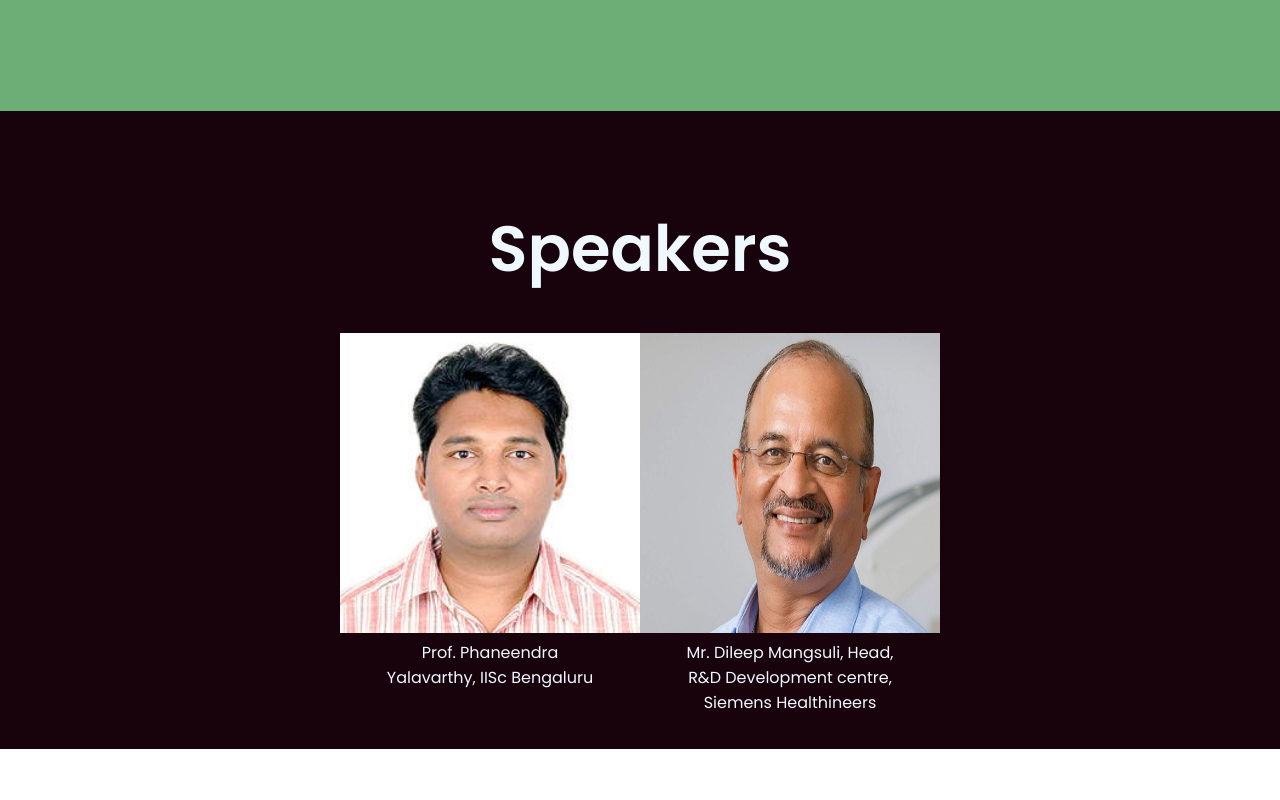
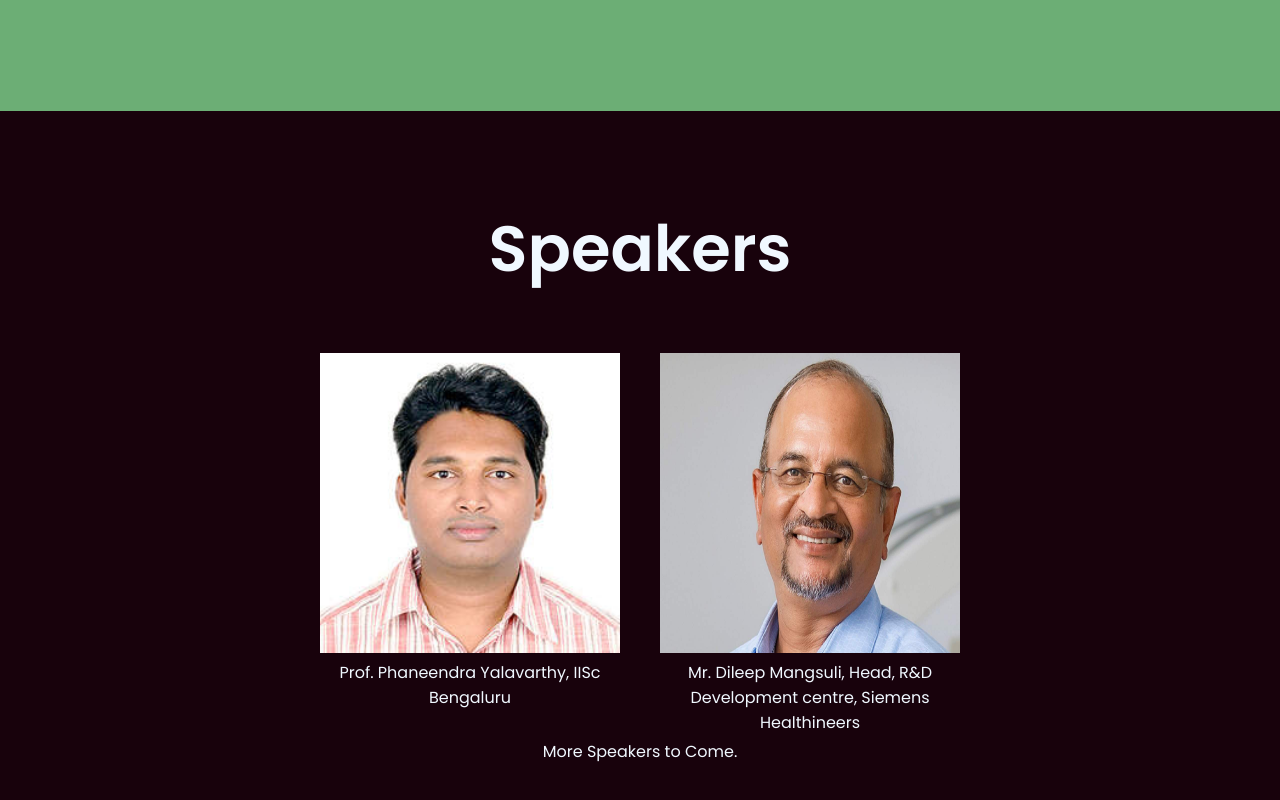
Before and after one commit to crocs-in-socks/IIScite, a React (Create React App) app in the folder frontend/: page / in a window 1280 px wide. Shown: the part 2049-2849 px from the top of the page. Before the commit the page ends 2798 px from the top, so only its background shows below. Built offline with nearby package versions, Linux system fonts and the light colour scheme.

Commit message:
Changes v3

```diff
--- a/frontend/src/components/SpeakerComponent.js
+++ b/frontend/src/components/SpeakerComponent.js
@@ -16,6 +16,9 @@ export default function Speakers() {
                     <Speaker image={SpeakerImage1} name={"Prof. Phaneendra Yalavarthy, IISc Bengaluru"}/>
                     <Speaker image={SpeakerImage10} name={"Mr. Dileep Mangsuli, Head, R&D Development centre, Siemens Healthineers"}/>
                 </div>
+                <div className="speakercomponent-row">
+                    More Speakers to Come.
+                </div>
             </div>
         </>
     )
--- a/frontend/src/styles/SpeakerCard.css
+++ b/frontend/src/styles/SpeakerCard.css
@@ -3,7 +3,7 @@
     flex-direction: column;
     justify-content: center;
     align-items: center;
-    padding: 40px;
+    margin: 20px;
 
     width: 300px;
     height: 350px;
```
